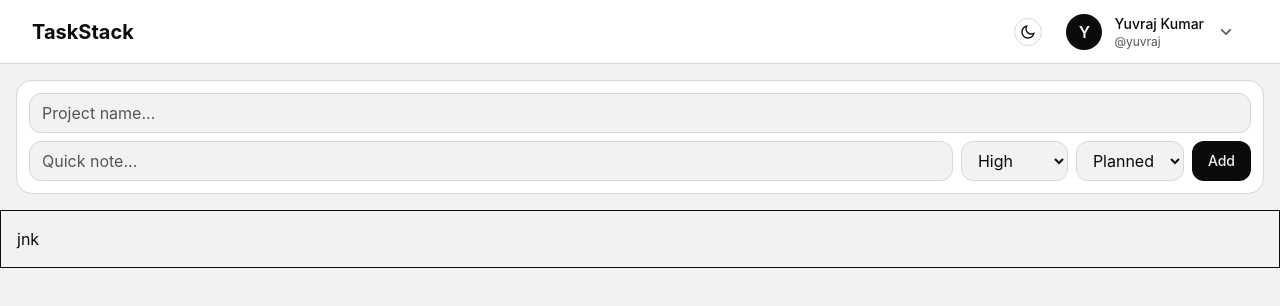
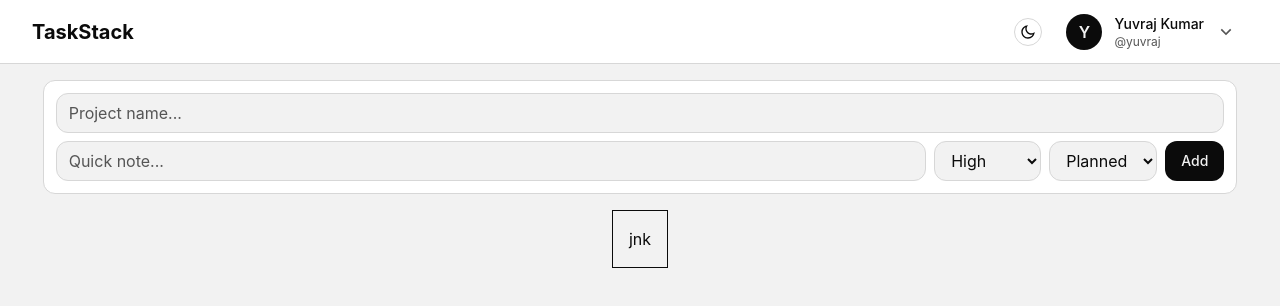
Before and after one commit to yuvrajk-dev/TaskStack, a React (Vite) app: page / in a window 1280 px wide. Shown: the top 306 px of the page. Built offline with nearby package versions, Linux system fonts and the light colour scheme.

Commit message:
fix: layout code

```diff
--- a/src/App.jsx
+++ b/src/App.jsx
@@ -5,7 +5,7 @@
 
 const App = () => {
   return (
-    <div>
+    <div className="flex flex-col   h-screen ">
       <Navbar />
       <Header />
       <TaskSection />
--- a/src/components/Header.jsx
+++ b/src/components/Header.jsx
@@ -2,16 +2,17 @@
 
 const Header = () => {
   return (
-    <section className="max-w-7xl mx-auto p-4">
+    <section className="w-23/24 mx-auto  p-4">
       <div className="gap-3">
         <form
           className="
+
             bg-(--surface)
             border
             border-(--border)
-            rounded-2xl
+            rounded-xl
             p-3
-            transition-colors
+           theme-transition
           "
         >
           <div className="flex flex-col gap-2">
@@ -94,6 +95,8 @@
                   font-medium
                   transition-opacity
                   hover:opacity-90
+    cursor-pointer
+
                 "
               >
                 Add
--- a/src/components/ThemeToggleButton.jsx
+++ b/src/components/ThemeToggleButton.jsx
@@ -19,6 +19,7 @@
     <button
       onClick={themeToggleHandler}
       className="
+
         w-7
         h-7
         overflow-hidden
--- a/src/index.css
+++ b/src/index.css
@@ -83,3 +83,12 @@
     color 0.3s ease,
     border-color 0.3s ease;
 }
+
+.scrollbar-hide {
+  -ms-overflow-style: none;
+  scrollbar-width: none;
+}
+
+.scrollbar-hide::-webkit-scrollbar {
+  display: none;
+}
```
